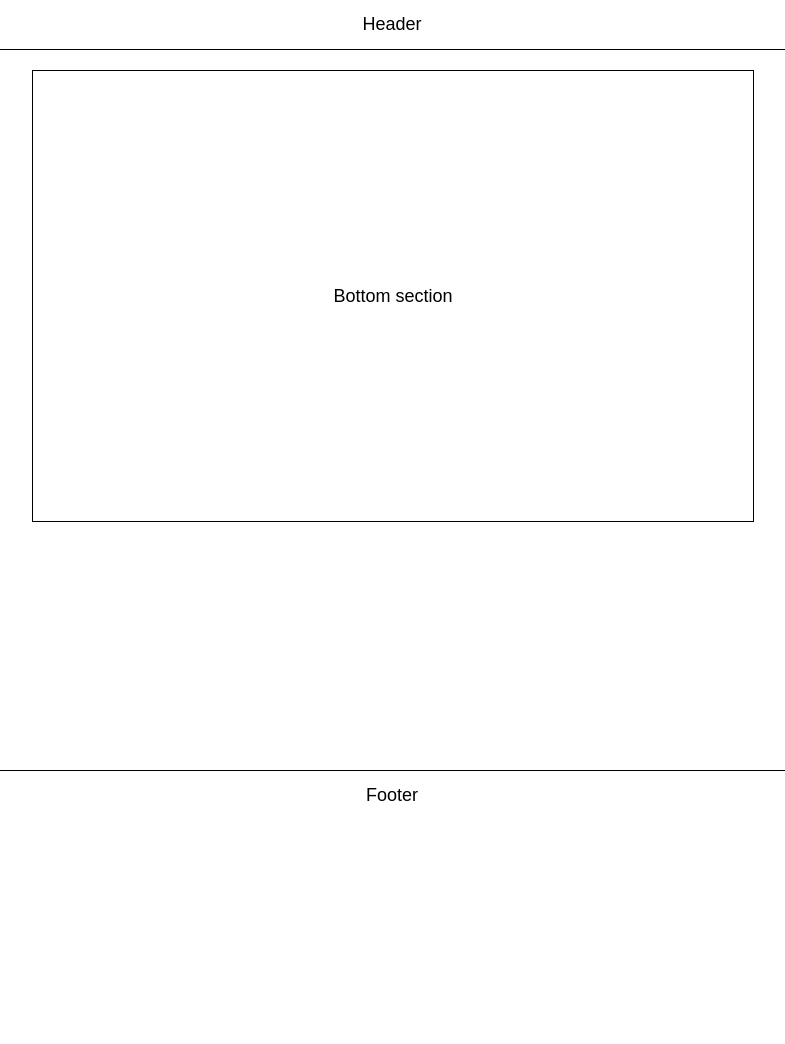
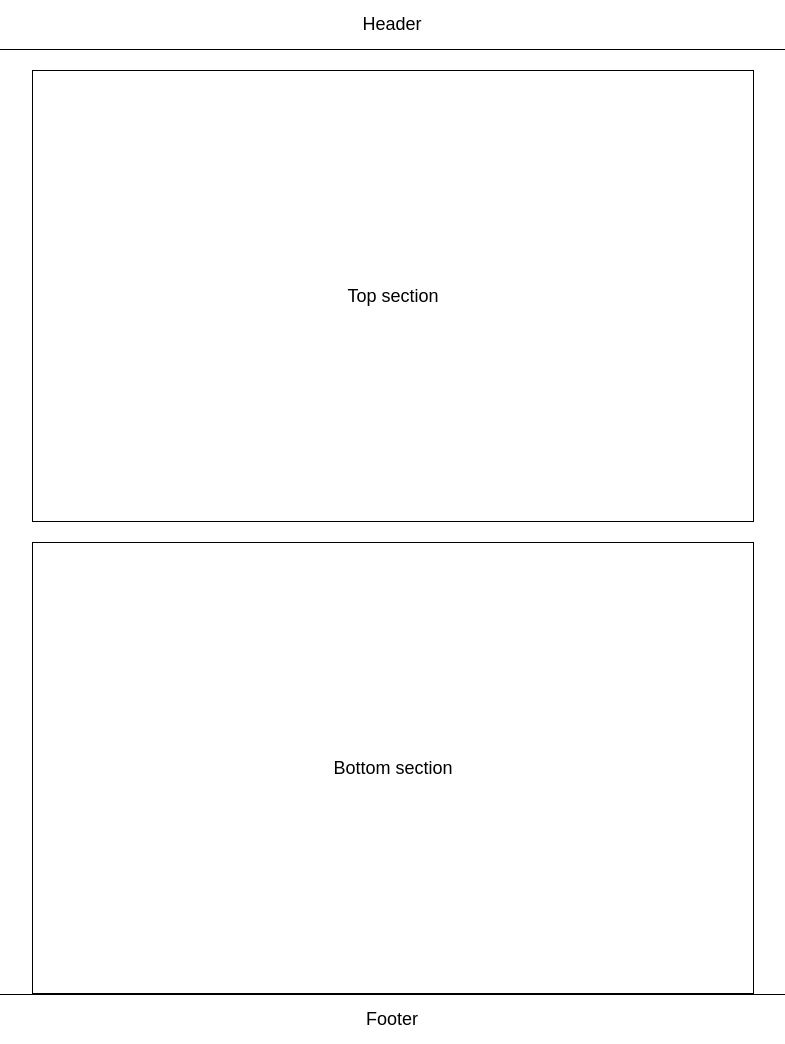
Before and after one commit to ooloo-io/github-flow-mshivasharan, a website: page src/index.html in a window 1280 px wide. Shown: the whole page, without its empty margins (248-1033 px from the left). Before the commit the page ends 820 px from the top, so only its background shows below. Drawn offline with nearby package versions, Linux system fonts and the light colour scheme.

Commit message:
Add top-section styles

```diff
--- a/src/index.html
+++ b/src/index.html
@@ -18,6 +18,9 @@
   </header>
   <main class="content">
     <section class="section">
+      Top section
+    </section>
+    <section class="section">
       Bottom section
     </section>
   </main>
```
